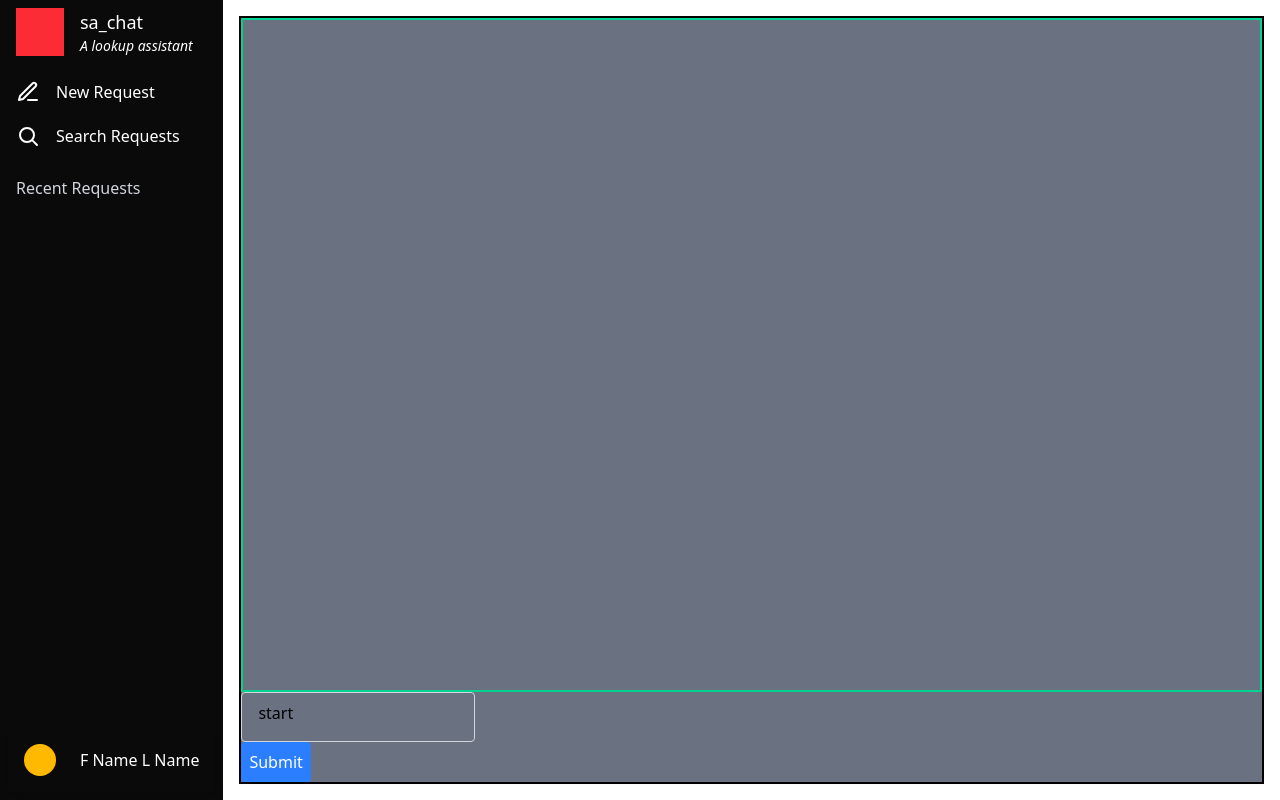
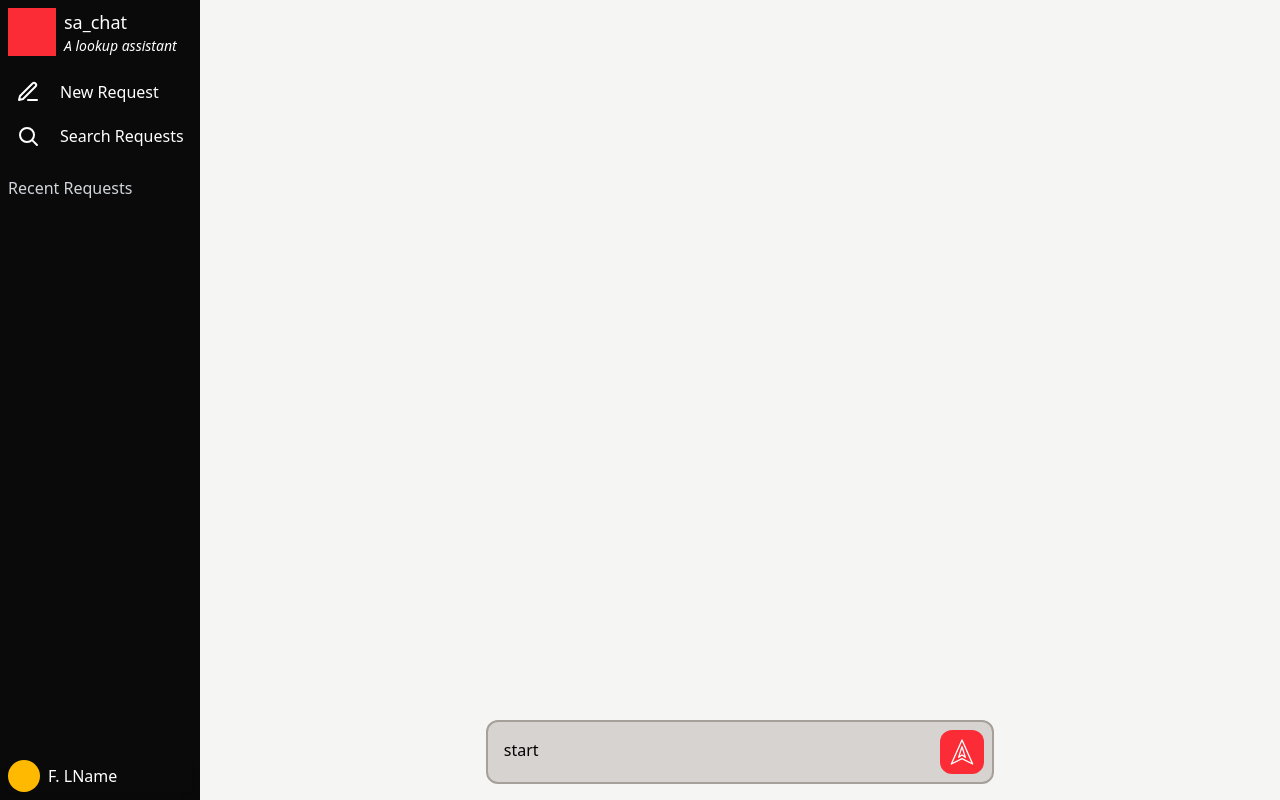
Before and after one commit to jcarballido/sa_chat, a React (Vite) app in the folder ui/: page / in a window 1280 px wide. Built offline with nearby package versions, Linux system fonts and the light colour scheme.

Commit message:
Added styling to text input

```diff
--- a/ui/src/app/App.tsx
+++ b/ui/src/app/App.tsx
@@ -8,12 +8,9 @@ import PencilSVG from "../assets/pencil.svg"
 import SearchSVG from "../assets/search.svg"
 import SecondaryActionButton from "../shared/SecondaryActionButton";
 
-export interface FullPageContainerProps {
-  children?: React.ReactNode;
-}
-const App: React.FC<FullPageContainerProps> = ({children}) => {
+const App = () => {
 
-  const [isOpen, setIsOpen] = useState(false);
+  // const [isOpen, setIsOpen] = useState(false);
   const messageStore = useMessageStore()
   const { setActiveConversation } = messageStore
 
@@ -24,13 +21,13 @@ const App: React.FC<FullPageContainerProps> = ({children}) => {
 
   const TitleCard = () => {
     return (
-      <div className="flex gap-4 px-2">
-        <div className={`aspect-square h-full ${colorMap.accent}`} ></div>
-        <div className="">
+      <div className="flex gap-2 shrink-0 w-fit">
+        <div className={`aspect-square h-full ${colorMap.accent} min-w-fit shrink-0`} />
+        <div className="min-w-fit shrink-0">
           <div className="text-lg">
             sa_chat
           </div>
-          <div className="text-sm italic">
+          <div className="text-sm italic whitespace-nowrap shrink-0 min-w-fit">
             A lookup assistant
           </div>
         </div>
@@ -41,10 +38,9 @@ const App: React.FC<FullPageContainerProps> = ({children}) => {
 
   return (
     <div className="flex h-screen w-screen">
-      <aside className={`max-h-full ${colorMap.bgMain} flex flex-col gap-4 text-white p-2`}>
-        {/* <TitleCard> */}
+      <aside className={`h-full ${colorMap.bgMain} flex flex-col gap-4 text-white p-2`}>
         <TitleCard />
-        <div className="flex flex-col justify-start">
+        <div className="flex flex-col justify-start shrink-0">
           <SecondaryActionButton
             action={'New Request'}
             clickHandler={newChat}
@@ -56,15 +52,15 @@ const App: React.FC<FullPageContainerProps> = ({children}) => {
             icon={<img src={SearchSVG}/>}
           />
         </div>
-        <div className="overflow-hidden grow flex flex-col gap-2">
-          <h1 className="whitespace-nowrap text-gray-300 px-2">
+        <div className="overflow-hidden grow flex flex-col gap-2 shrink-0">
+          <h1 className="whitespace-nowrap text-gray-300">
             Recent Requests
           </h1>
           <StoredConversations />
         </div>
         <BottomFixedUserComponent />
       </aside>
-      <main className="flex-1 max-h-full bg-white p-4">
+      <main className="flex-1 h-full min-w-0 flex justify-center ${colorMap.bgSecondary} bg-stone-100">
         <ScrollingContainer/>
       </main>
     </div>
--- a/ui/src/features/chat/BottomFixedUserComponent.tsx
+++ b/ui/src/features/chat/BottomFixedUserComponent.tsx
@@ -7,10 +7,10 @@ interface BottomFixedUserComponentProps {
 
 const BottomFixedUserComponent: React.FC<BottomFixedUserComponentProps> = ({ children, style }) => {
   return (
-    <div className="p-4 shadow-lg flex justify-start items-center gap-6" style={style}>
-      <div className='aspect-square h-8 rounded-full bg-amber-400 whitespace-nowrap ' />
-      <div className='whitespace-nowrap'>
-        F Name L Name
+    <div className="shadow-lg flex justify-start  gap-2" style={style}>
+      <div className='aspect-square h-8 rounded-full bg-amber-400  ' />
+      <div className='whitespace-nowrap flex items-center justify-start'>
+        F. LName
       </div>
     </div>
   );
--- a/ui/src/features/chat/ScrollingContainer.tsx
+++ b/ui/src/features/chat/ScrollingContainer.tsx
@@ -1,3 +1,4 @@
+import { colorMap } from '../../constants/colorTheme.constants';
 import { useMessageStore } from '../../stores/message.store';
 import TextInputContainer from './TextInputContainer';
 
@@ -7,13 +8,13 @@ const ScrollingContainer = () => {
   const { conversations,activeConversationId } = messageStore
 
   return (
-    <div className="flex flex-col h-full border-2 border-black bg-gray-500">
-      <div className="flex-1 overflow-y-auto border-2 border-emerald-400">
+    <div className={`flex flex-col h-full w-[50%]  p-4`}>
+      <div className="grow overflow-y-auto ">
         {
           conversations.map(conv => {
             if(conv.conversationId === activeConversationId){
               return(
-                <div className='border-2 border-fuchsia-950'>
+                <div className='border-2 border-purple-700'>
                   {
                     conv.messages.map(mes => (
                       <div className={`${mes.role === "user" ? "bg-white": "bg-amber-500"}`}>{mes.content}</div>
@@ -26,8 +27,7 @@ const ScrollingContainer = () => {
           })
         }
       </div>
-
-      <div className="sticky bottom-0 shadow max-h-full">
+      <div className='w-full flex justify-center items-center bg-transparent'>
         <TextInputContainer />
       </div>
     </div>
--- a/ui/src/features/chat/TextInputComponent.tsx
+++ b/ui/src/features/chat/TextInputComponent.tsx
@@ -1,6 +1,6 @@
-// import React, { useState } from 'react';
-
 import { useState } from "react";
+import SendSVG from "../../assets/send.svg"
+import { colorMap } from "../../constants/colorTheme.constants";
 
 interface TextInputComponentProps {
   value: string;
@@ -21,9 +21,9 @@ const TextInputComponent = ({ value, isLoading, submit }: TextInputComponentProp
   }
 
   return(
-    <form onSubmit={handleSubmit}>
+    <form onSubmit={handleSubmit} className="flex justify-center items-end p-2 gap-4 rounded-xl border-2 border-stone-400 focus-within:border-2 focus-within:border-stone-700 transition duration-300  bg-stone-300">
       <textarea
-        className="flex flex-col min-h-12.5 max-h-64 px-4 py-2 border border-gray-300 rounded resize-none"
+        className="flex flex-col p-2 min-h-11 max-h-64  rounded grow outline-none resize-none [&::-webkit-scrollbar]:hidden [scrollbar-width:none]"
         rows={1}
         value={input}
         onChange={(e) => setInput(e.target.value)}
@@ -33,7 +33,11 @@ const TextInputComponent = ({ value, isLoading, submit }: TextInputComponentProp
           target.style.height = `${target.scrollHeight}px`;
         }}
       />
-      <button className={`ml-auto p-2  text-white rounded ${isLoading? 'bg-gray-600':'bg-blue-500'}`} type="submit" disabled={isLoading}>Submit</button>
+      <div className="flex flex-col justify-end">
+        <button className={`text-white rounded-xl aspect-square transition duration-500 ${input === ''? 'bg-gray-600': colorMap.accent} flex justify-center items-center min-w-11`}  type="submit" disabled={input === ''}>
+          <img className='min-w-8' src={SendSVG} />
+        </button>
+      </div>
     </form>
   )
 };
--- a/ui/src/features/chat/TextInputContainer.tsx
+++ b/ui/src/features/chat/TextInputContainer.tsx
@@ -9,7 +9,7 @@ const TextInputContainer = () => {
   const handleSubmit = async (input: string) => await sendUserMessage(input)
 
   return (
-    <div className="flex flex-col grow max-h-full">
+    <div className=" w-full ">
       <TextInputComponent value='start' submit={handleSubmit} isLoading={isLoading}/>
     </div>
   );
--- a/ui/src/shared/SecondaryActionButton.tsx
+++ b/ui/src/shared/SecondaryActionButton.tsx
@@ -2,9 +2,9 @@ import type { MouseEventHandler, ReactNode } from "react"
 
 const SecondaryActionButton = ({action,clickHandler, icon }:{action: string, clickHandler: MouseEventHandler<HTMLButtonElement>,icon?: ReactNode}) => {
   return(
-    <button className={`transition duration-100 ease-linear rounded-xl hover:bg-gray-700 flex justify-start gap-4 min-h-11 py-2 px-2 w-full`} onClick={clickHandler}>
-        {icon && <div className="flex items-center ">{ icon }</div>}
-        <div className=" flex items-center">{ action }</div>
+    <button className={`transition duration-100 ease-linear rounded-xl hover:bg-gray-700 flex justify-start min-h-11 py-2 px-2 w-full whitespace-nowrap`} onClick={clickHandler}>
+        {icon && <div className="flex items-center min-w-11 ">{ icon }</div>}
+        <div className="flex items-center ">{ action }</div>
     </button>
   )
 }
```
Also changed, not shown: ui/src/assets/send.svg (added), 1 other file (tests, documents, lock files or other folders).
